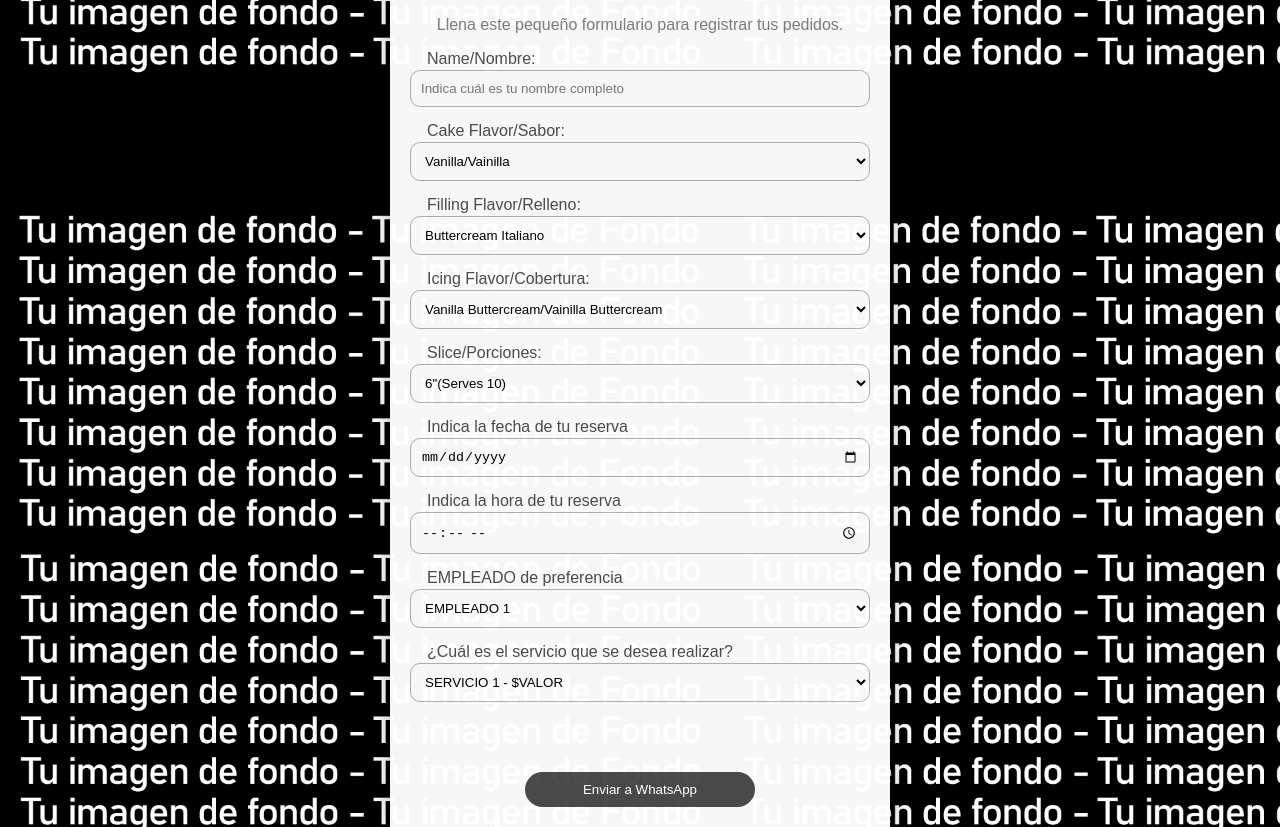
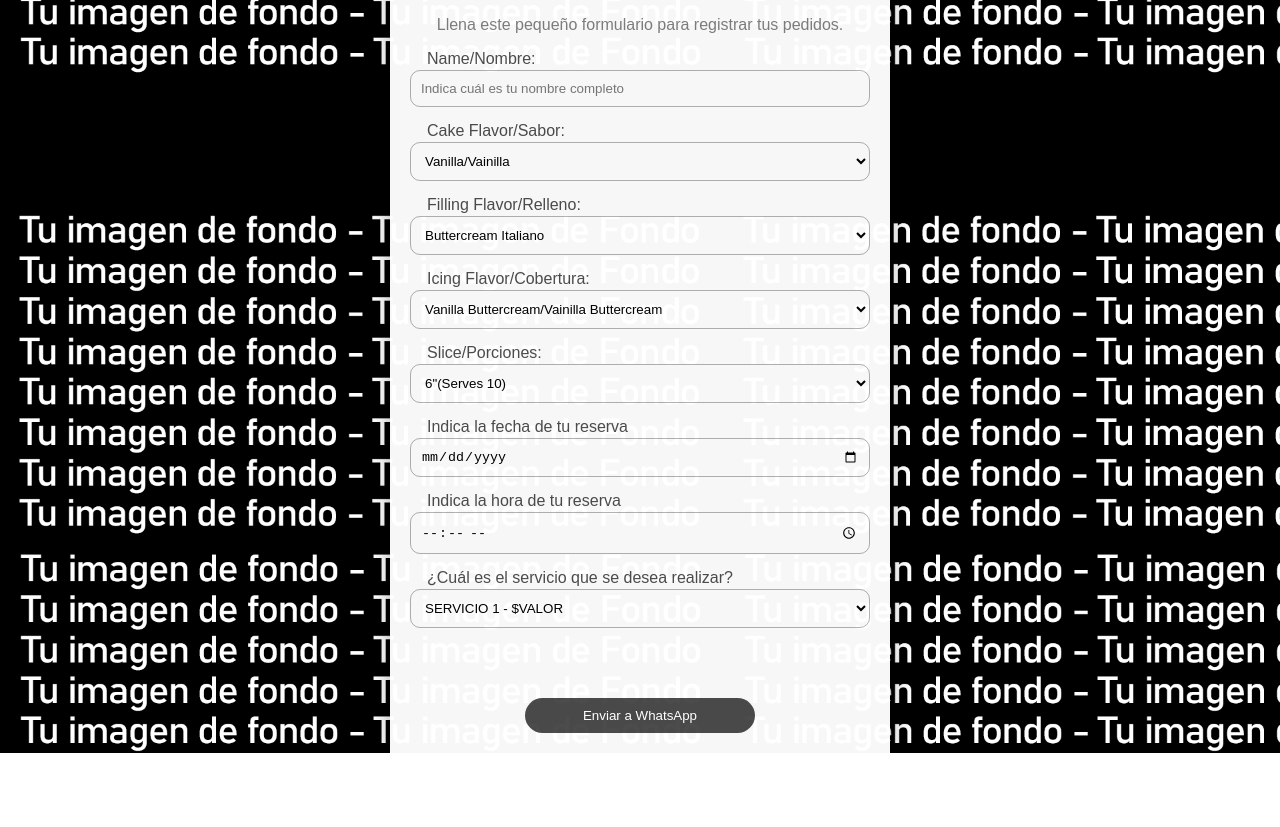
Before and after one commit to ArkCakes/ArkCakes.github.io, a plain HTML site: page index.html in a window 1280 px wide. Shown: the part 265-1092 px from the top of the page. After the commit the page ends 1018 px from the top, so only its background shows below. Drawn offline with Linux system fonts and the light colour scheme.

Commit message:
Update index.html

```diff
--- a/index.html
+++ b/index.html
@@ -85,13 +85,6 @@
       >
       <input id="hora" type="time" class="formulario__input" />
 
-      <label for="empleado" class="formulario__label"
-        >EMPLEADO de preferencia</label
-      >
-      <select id="empleado" name="listaempleados" class="formulario__input">
-        <option>EMPLEADO 1</option>
-        <option>EMPLEADO 2</option>
-      </select>
 
       <label for="servicio" class="formulario__label"
         >¿Cuál es el servicio que se desea realizar?</label
```
